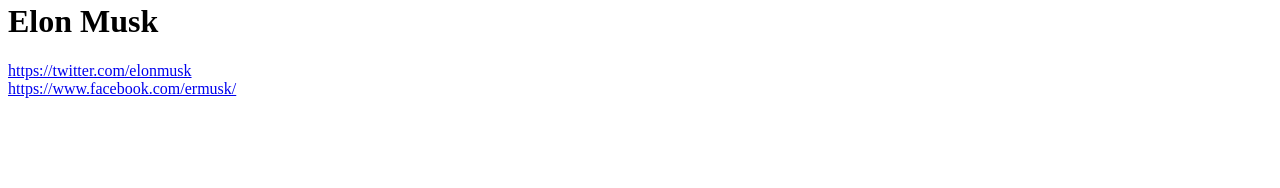
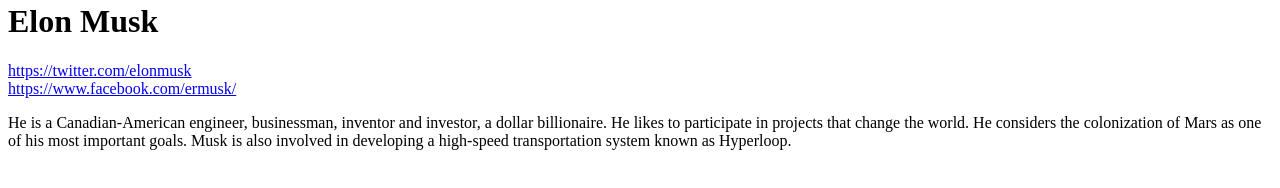
Before and after one commit to AnnaGrynchuk/homepage, a plain HTML site: page index.html in a window 1280 px wide. Shown: the part 330-518 px from the top of the page. Drawn offline with Linux system fonts and the light colour scheme.

Commit message:
Add intro block into the body

```diff
--- a/index.html
+++ b/index.html
@@ -41,6 +41,12 @@
                   </div>
               </div>
           </div>
+
+          <div class="ui basic segment">
+
+            <p class="large text">He is a Canadian-American engineer, businessman, inventor and investor, a dollar billionaire. He likes to participate in projects that change the world. He considers the colonization of Mars as one of his most important goals. Musk is also involved in developing a high-speed transportation system known as Hyperloop.</p>
+
+        </div>
       </div>
     </div>
   </body>
```
